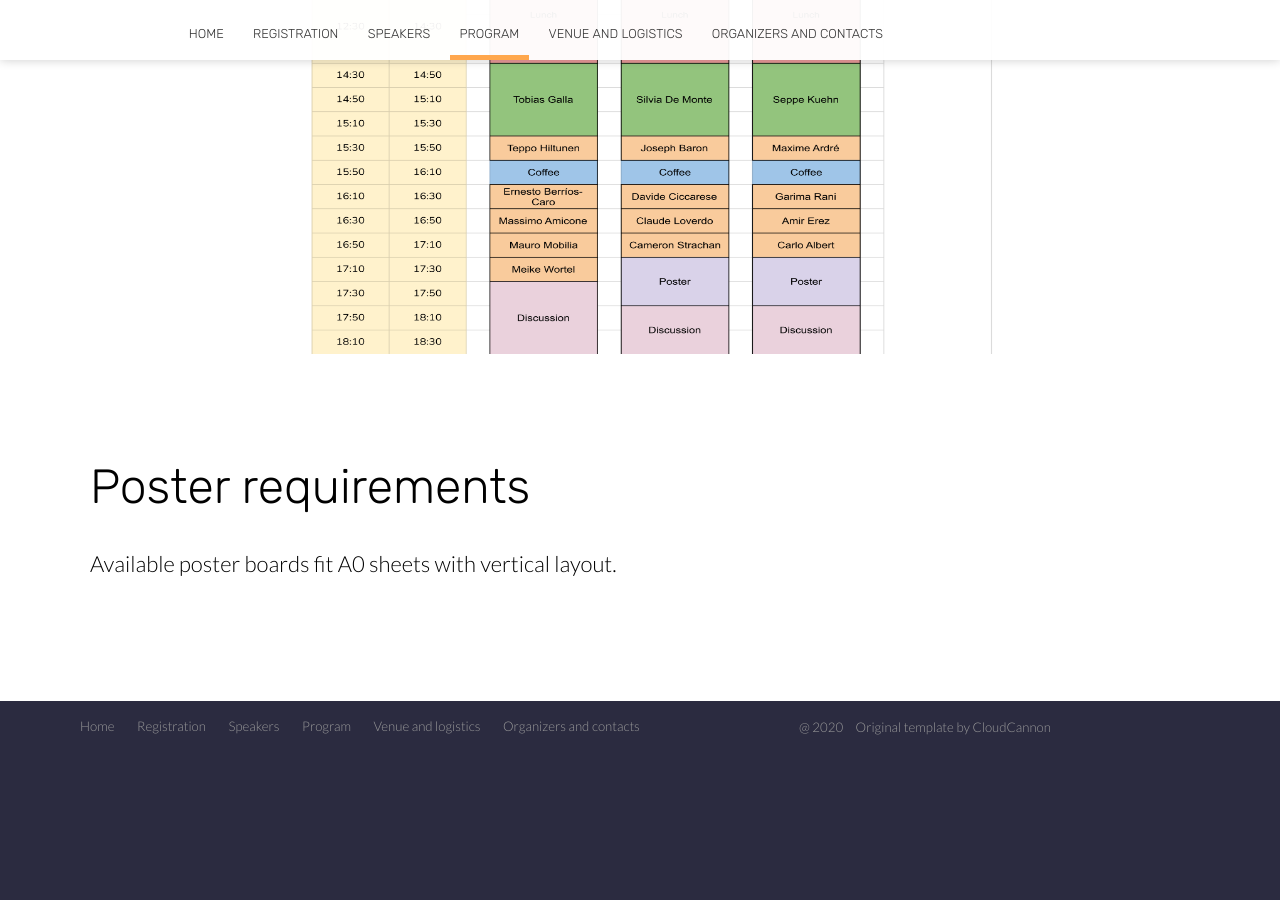
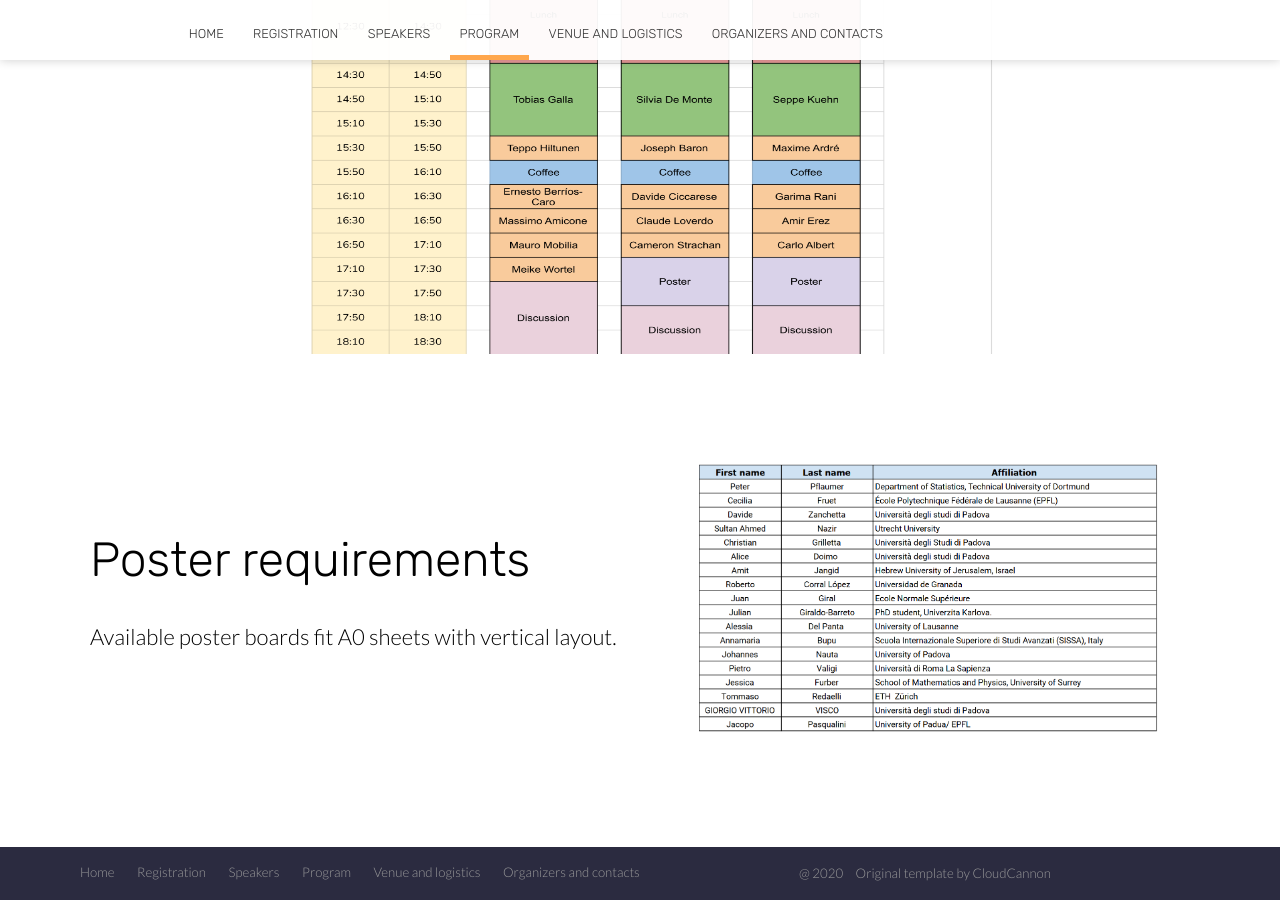
Before and after one commit to liphlab/SMEEB2024, a Jekyll site: the page built from program.html, in a window 1280 px wide and 900 px high, scrolled down 1196 px. Built offline with Jekyll 4.4.1, drawn with Linux system fonts in a browser that asks for light colours; nearby versions of some CDN libraries; before the commit the page ends 1950 px from its top, so only the background shows below that.

Commit message:
added poster presenters

```diff
--- a/program.html
+++ b/program.html
@@ -244,5 +244,9 @@ image: /new_imgs/DallE-background-program.png
 				<h2 class="editable">Poster requirements</h2>
 				<p>Available poster boards fit A0 sheets with vertical layout.</p>
 			</div>
+         <div class="image">
+            <!-- <img class="editable" src="/SMEEB2024/files/Timetable.png" alt="Timetable" style="width: 100%; height: auto;"/> -->
+            <img class="editable" src="/SMEEB2024/files/poster_presenters.png" alt="Poster Presenters" style="width: 100%; height: auto;"/>
+         </div>
 		</div>
 	</section>
```
Also changed, not shown: files/poster_presenters.png (added).
